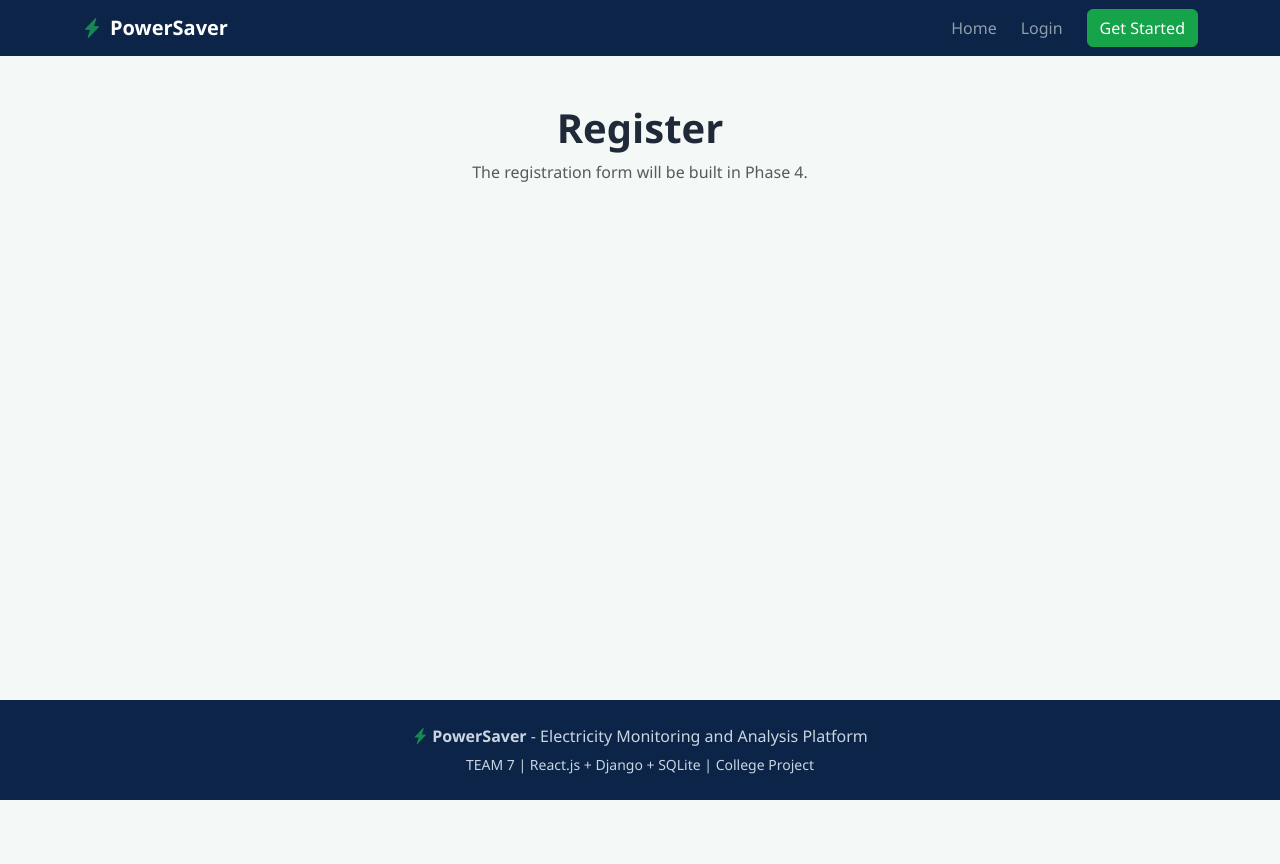
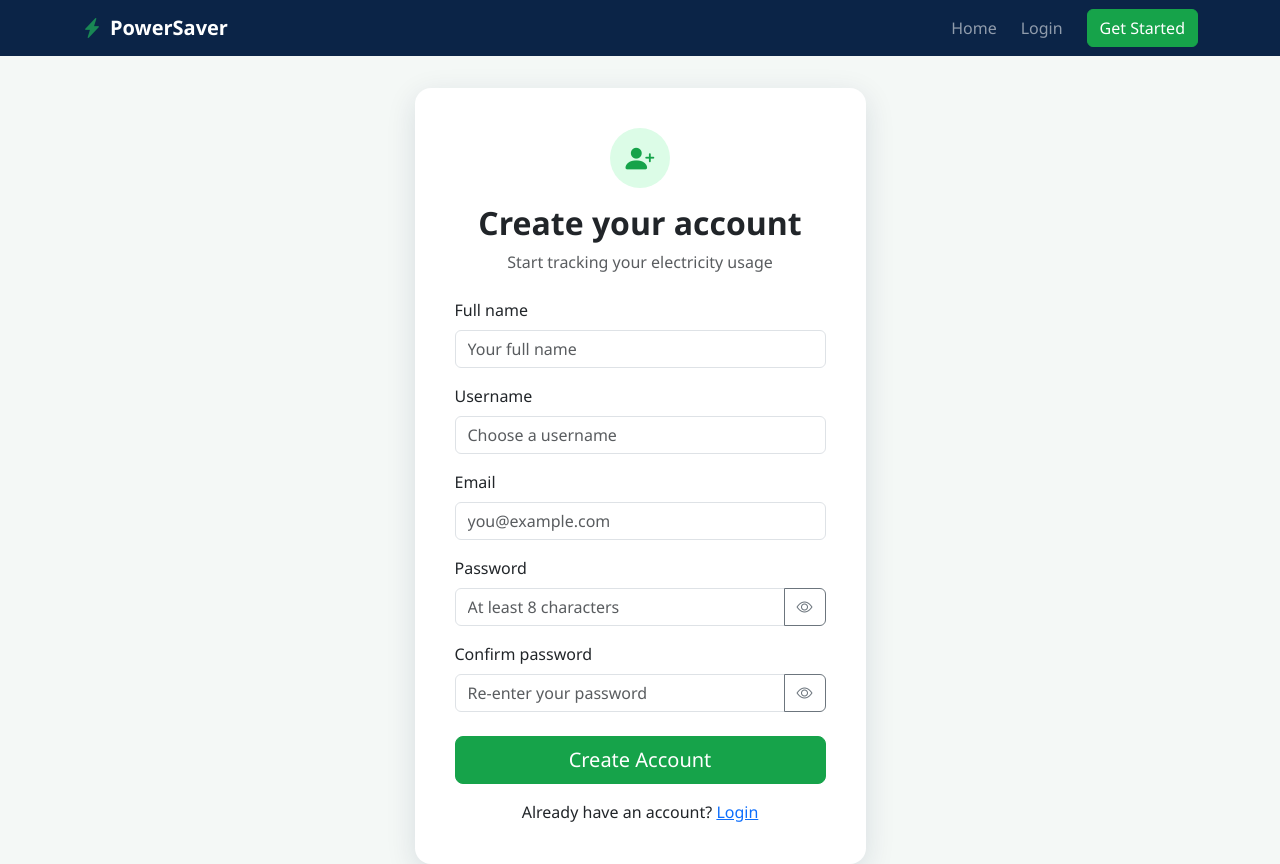
Before and after one commit to Srinivas0087/PowerSaver, a React app in the folder frontend/: page /register in a window 1280 px wide. Shown: the top 864 px of the page. Before the commit the page ends 800 px from the top, so only its background shows below. Built offline with nearby package versions, Linux system fonts and the light colour scheme; the HTML template or start-up script is replaced by a standard one.

Commit message:
Phase 4: registration and login forms with validation

```diff
--- /dev/null
+++ b/frontend/src/components/AuthLayout.jsx
@@ -0,0 +1,24 @@
+function AuthLayout({ icon, title, subtitle, children }) {
+  return (
+    <div className="ps-auth-wrapper">
+      <div className="container">
+        <div className="row justify-content-center">
+          <div className="col-12 col-md-8 col-lg-5">
+            <div className="card ps-auth-card p-3 p-md-4">
+              <div className="card-body">
+                <div className="ps-auth-icon mx-auto mb-3">
+                  <i className={`bi ${icon}`}></i>
+                </div>
+                <h2 className="text-center fw-bold">{title}</h2>
+                <p className="text-center text-muted mb-4">{subtitle}</p>
+                {children}
+              </div>
+            </div>
+          </div>
+        </div>
+      </div>
+    </div>
+  )
+}
+
+export default AuthLayout
--- /dev/null
+++ b/frontend/src/components/PasswordInput.jsx
@@ -0,0 +1,33 @@
+import { useState } from 'react'
+
+function PasswordInput({ id, name, value, onChange, error, placeholder }) {
+  const [visible, setVisible] = useState(false)
+
+  return (
+    <div>
+      <div className="input-group">
+        <input
+          type={visible ? 'text' : 'password'}
+          className={`form-control ${error ? 'is-invalid' : ''}`}
+          id={id}
+          name={name}
+          value={value}
+          onChange={onChange}
+          placeholder={placeholder}
+          autoComplete="off"
+        />
+        <button
+          type="button"
+          className="btn btn-outline-secondary"
+          onClick={() => setVisible(!visible)}
+          aria-label={visible ? 'Hide password' : 'Show password'}
+        >
+          <i className={`bi ${visible ? 'bi-eye-slash' : 'bi-eye'}`}></i>
+        </button>
+        {error && <div className="invalid-feedback">{error}</div>}
+      </div>
+    </div>
+  )
+}
+
+export default PasswordInput
--- a/frontend/src/index.css
+++ b/frontend/src/index.css
@@ -85,3 +85,28 @@ body {
   background: var(--ps-navy);
   color: #cbd5e1;
 }
+
+.ps-auth-wrapper {
+  min-height: 80vh;
+  display: flex;
+  align-items: center;
+  padding: 2rem 0;
+}
+
+.ps-auth-card {
+  border: 0;
+  border-radius: 16px;
+  box-shadow: 0 8px 30px rgba(11, 36, 71, 0.12);
+}
+
+.ps-auth-icon {
+  width: 60px;
+  height: 60px;
+  border-radius: 50%;
+  background: #dcfce7;
+  color: var(--ps-green);
+  display: flex;
+  align-items: center;
+  justify-content: center;
+  font-size: 1.8rem;
+}
--- a/frontend/src/pages/Login.jsx
+++ b/frontend/src/pages/Login.jsx
@@ -1,9 +1,85 @@
+import { useState } from 'react'
+import { Link } from 'react-router-dom'
+import AuthLayout from '../components/AuthLayout.jsx'
+import PasswordInput from '../components/PasswordInput.jsx'
+
 function Login() {
+  const [form, setForm] = useState({ username: '', password: '' })
+  const [errors, setErrors] = useState({})
+  const [message, setMessage] = useState('')
+
+  function handleChange(event) {
+    const { name, value } = event.target
+    setForm({ ...form, [name]: value })
+  }
+
+  function handleSubmit(event) {
+    event.preventDefault()
+    const foundErrors = {}
+
+    if (form.username.trim() === '') {
+      foundErrors.username = 'Please enter your username.'
+    }
+    if (form.password === '') {
+      foundErrors.password = 'Please enter your password.'
+    }
+
+    setErrors(foundErrors)
+
+    if (Object.keys(foundErrors).length === 0) {
+      setMessage(
+        'Form is valid. The backend is not connected yet, so no login happened. This will work after Phase 9.'
+      )
+    } else {
+      setMessage('')
+    }
+  }
+
   return (
-    <div className="container py-5 text-center">
-      <h1 className="fw-bold">Login</h1>
-      <p className="text-muted">The login form will be built in Phase 4.</p>
-    </div>
+    <AuthLayout
+      icon="bi-box-arrow-in-right"
+      title="Welcome back"
+      subtitle="Login to your PowerSaver account"
+    >
+      <form onSubmit={handleSubmit} noValidate>
+        <div className="mb-3">
+          <label htmlFor="username" className="form-label">Username</label>
+          <input
+            type="text"
+            className={`form-control ${errors.username ? 'is-invalid' : ''}`}
+            id="username"
+            name="username"
+            value={form.username}
+            onChange={handleChange}
+            placeholder="Your username"
+            autoComplete="username"
+          />
+          {errors.username && <div className="invalid-feedback">{errors.username}</div>}
+        </div>
+
+        <div className="mb-4">
+          <label htmlFor="password" className="form-label">Password</label>
+          <PasswordInput
+            id="password"
+            name="password"
+            value={form.password}
+            onChange={handleChange}
+            error={errors.password}
+            placeholder="Your password"
+          />
+        </div>
+
+        {message && <div className="alert alert-info">{message}</div>}
+
+        <button type="submit" className="btn btn-ps w-100 btn-lg">
+          Login
+        </button>
+      </form>
+
+      <p className="text-center mt-3 mb-0">
+        New to PowerSaver? <Link to="/register">Create an account</Link>
+      </p>
+    </AuthLayout>
   )
 }
 
--- a/frontend/src/pages/Register.jsx
+++ b/frontend/src/pages/Register.jsx
@@ -1,9 +1,154 @@
+import { useState } from 'react'
+import { Link } from 'react-router-dom'
+import AuthLayout from '../components/AuthLayout.jsx'
+import PasswordInput from '../components/PasswordInput.jsx'
+
+const emptyForm = {
+  fullName: '',
+  username: '',
+  email: '',
+  password: '',
+  confirmPassword: '',
+}
+
+function validate(form) {
+  const errors = {}
+
+  if (form.fullName.trim().length < 2) {
+    errors.fullName = 'Please enter your full name.'
+  }
+
+  if (!/^[A-Za-z0-9_]{3,20}$/.test(form.username)) {
+    errors.username = 'Username must be 3 to 20 letters, numbers or underscores.'
+  }
+
+  if (!/^[^\s@]+@[^\s@]+\.[^\s@]+$/.test(form.email)) {
+    errors.email = 'Please enter a valid email address.'
+  }
+
+  if (form.password.length < 8) {
+    errors.password = 'Password must be at least 8 characters.'
+  } else if (!/[A-Za-z]/.test(form.password) || !/[0-9]/.test(form.password)) {
+    errors.password = 'Password must contain both letters and numbers.'
+  }
+
+  if (form.confirmPassword !== form.password) {
+    errors.confirmPassword = 'Passwords do not match.'
+  }
+
+  return errors
+}
+
 function Register() {
+  const [form, setForm] = useState(emptyForm)
+  const [errors, setErrors] = useState({})
+  const [message, setMessage] = useState('')
+
+  function handleChange(event) {
+    const { name, value } = event.target
+    setForm({ ...form, [name]: value })
+  }
+
+  function handleSubmit(event) {
+    event.preventDefault()
+    const foundErrors = validate(form)
+    setErrors(foundErrors)
+
+    if (Object.keys(foundErrors).length === 0) {
+      setMessage(
+        'Form is valid. The backend is not connected yet, so no account was created. This will work after Phase 9.'
+      )
+    } else {
+      setMessage('')
+    }
+  }
+
   return (
-    <div className="container py-5 text-center">
-      <h1 className="fw-bold">Register</h1>
-      <p className="text-muted">The registration form will be built in Phase 4.</p>
-    </div>
+    <AuthLayout
+      icon="bi-person-plus-fill"
+      title="Create your account"
+      subtitle="Start tracking your electricity usage"
+    >
+      <form onSubmit={handleSubmit} noValidate>
+        <div className="mb-3">
+          <label htmlFor="fullName" className="form-label">Full name</label>
+          <input
+            type="text"
+            className={`form-control ${errors.fullName ? 'is-invalid' : ''}`}
+            id="fullName"
+            name="fullName"
+            value={form.fullName}
+            onChange={handleChange}
+            placeholder="Your full name"
+          />
+          {errors.fullName && <div className="invalid-feedback">{errors.fullName}</div>}
+        </div>
+
+        <div className="mb-3">
+          <label htmlFor="username" className="form-label">Username</label>
+          <input
+            type="text"
+            className={`form-control ${errors.username ? 'is-invalid' : ''}`}
+            id="username"
+            name="username"
+            value={form.username}
+            onChange={handleChange}
+            placeholder="Choose a username"
+            autoComplete="username"
+          />
+          {errors.username && <div className="invalid-feedback">{errors.username}</div>}
+        </div>
+
+        <div className="mb-3">
+          <label htmlFor="email" className="form-label">Email</label>
+          <input
+            type="email"
+            className={`form-control ${errors.email ? 'is-invalid' : ''}`}
+            id="email"
+            name="email"
+            value={form.email}
+            onChange={handleChange}
+            placeholder="you@example.com"
+            autoComplete="email"
+          />
+          {errors.email && <div className="invalid-feedback">{errors.email}</div>}
+        </div>
+
+        <div className="mb-3">
+          <label htmlFor="password" className="form-label">Password</label>
+          <PasswordInput
+            id="password"
+            name="password"
+            value={form.password}
+            onChange={handleChange}
+            error={errors.password}
+            placeholder="At least 8 characters"
+          />
+        </div>
+
+        <div className="mb-4">
+          <label htmlFor="confirmPassword" className="form-label">Confirm password</label>
+          <PasswordInput
+            id="confirmPassword"
+            name="confirmPassword"
+            value={form.confirmPassword}
+            onChange={handleChange}
+            error={errors.confirmPassword}
+            placeholder="Re-enter your password"
+          />
+        </div>
+
+        {message && <div className="alert alert-info">{message}</div>}
+
+        <button type="submit" className="btn btn-ps w-100 btn-lg">
+          Create Account
+        </button>
+      </form>
+
+      <p className="text-center mt-3 mb-0">
+        Already have an account? <Link to="/login">Login</Link>
+      </p>
+    </AuthLayout>
   )
 }
 
```
Also changed, not shown: 1 other file (tests, documents, lock files or other folders).
